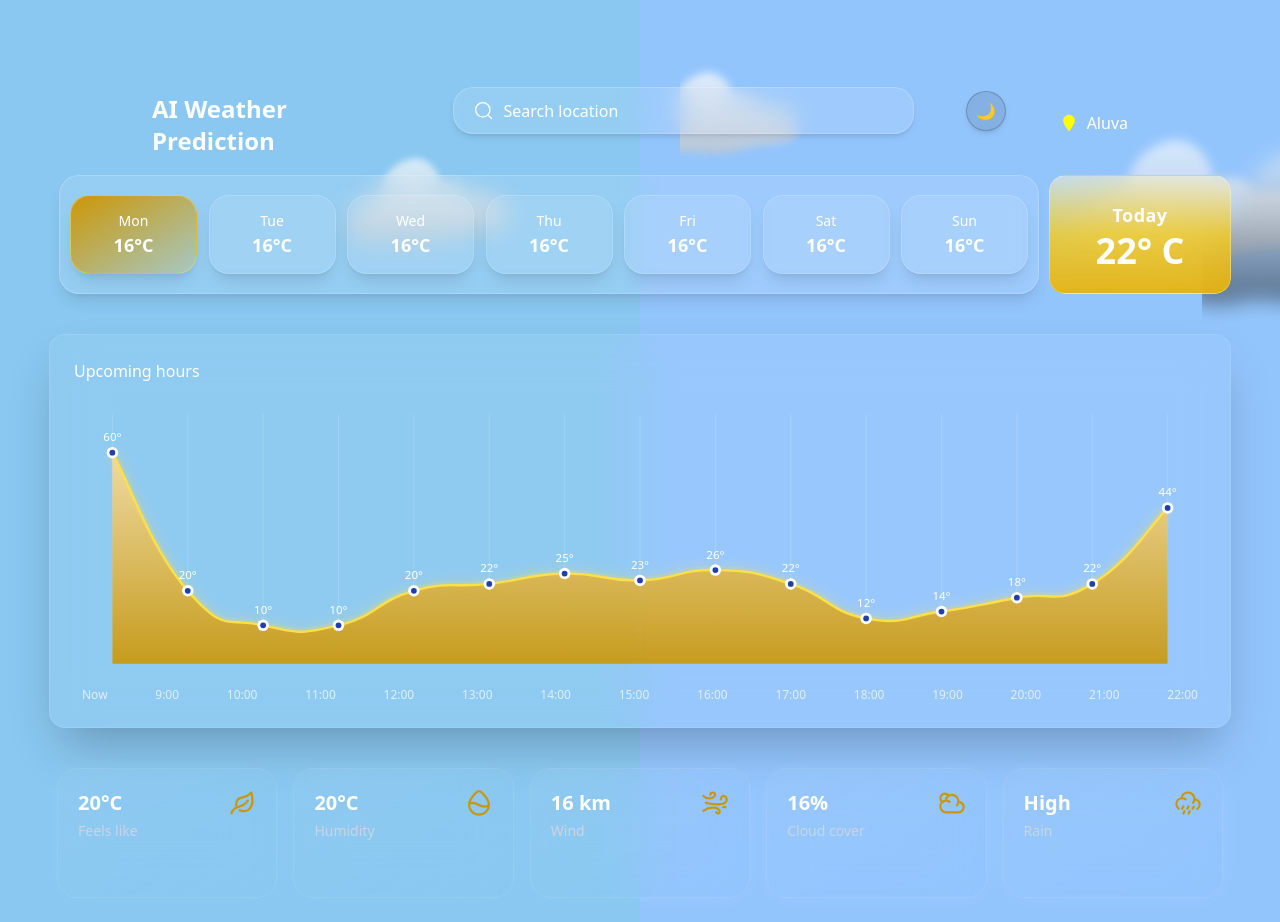
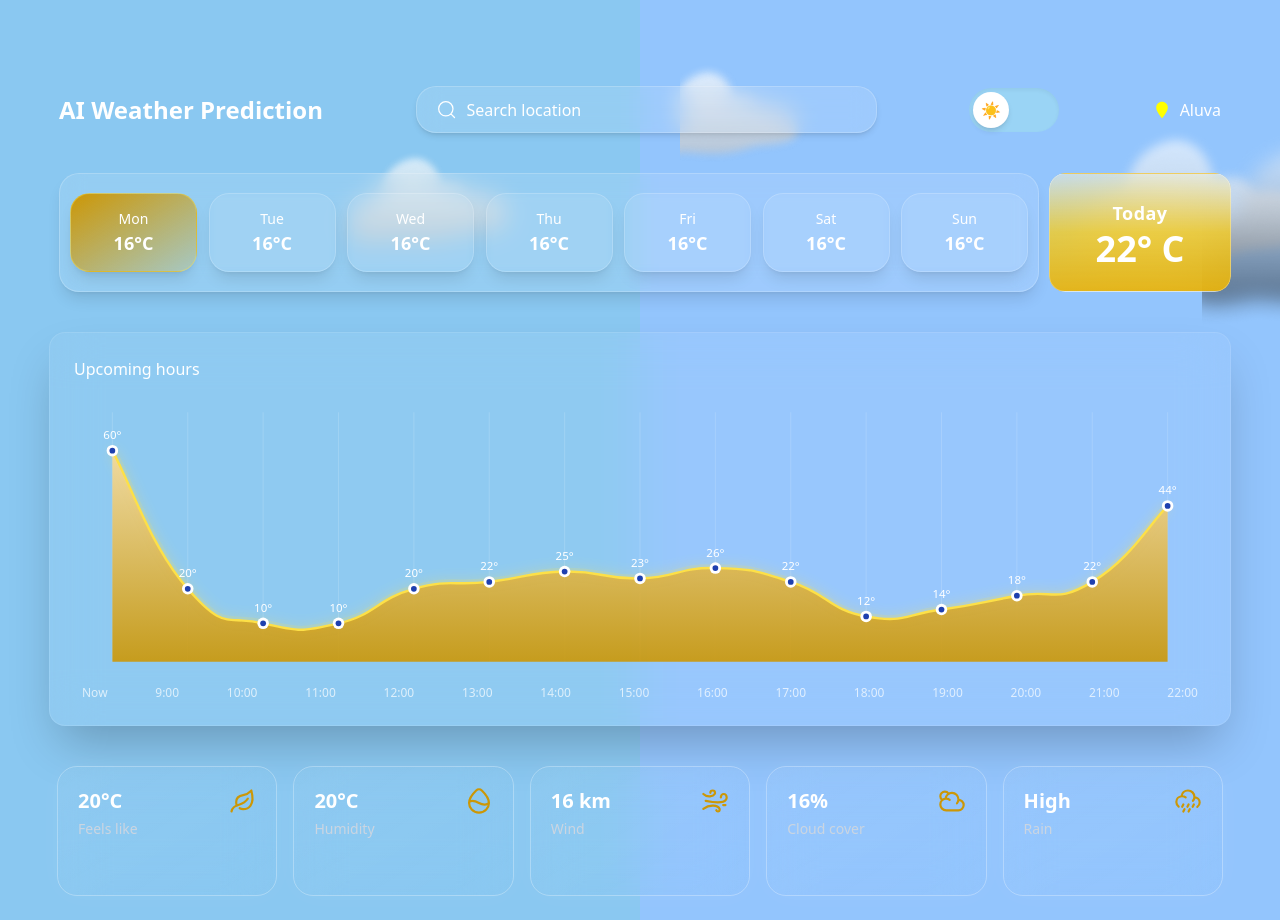
Before and after one commit to anugrahsivadasan-react/ziya-weather, a React (Vite) app: page / in a window 1280 px wide. Built offline with nearby package versions, Linux system fonts and the light colour scheme.

Commit message:
nav alligned

```diff
--- a/src/components/WeatherDetailsPanel.tsx
+++ b/src/components/WeatherDetailsPanel.tsx
@@ -43,7 +43,7 @@ const WeatherDetailsPanel: React.FC = () => {
           <div
             key={i}
             className="relative h-[130px] rounded-[20px] p-5 flex flex-col justify-between
-            bg-transparent backdrop-blur-xl border border-white/10
+            bg-transparent backdrop-blur-xl border border-white/30
             shadow-[0_0_30px_rgba(255,255,255,0.05)]"
           >
             {/* Glow */}
--- a/src/view/HomeView.tsx
+++ b/src/view/HomeView.tsx
@@ -74,14 +74,26 @@ const HomeView: React.FC<HomeViewProps> = ({ darkMode, setDarkMode }) => {
       {/* Content Layer */}
      <div className="relative z-10">
   {/* Top Section: Heading + Search + Theme + Location */}
-        <div className="w-full flex items-center justify-between px-[128px] pt-[38px]">
+  <div
+    className="
+      max-w-[1162px] mx-auto flex items-center justify-between pt-[38px]
+      px-4 sm:px-6 lg:px-0
+      flex-wrap gap-4
+    "
+  >
     {/* Heading */}
-          <h1 className="text-white text-2xl font-semibold w-[248px] h-[36px]">
+    <h1 className="text-white text-xl sm:text-2xl font-semibold w-full sm:w-auto">
       AI Weather Prediction
     </h1>
 
     {/* Search Bar */}
-          <div className="w-[461px] h-[47px] flex items-center gap-[10px] bg-white/10 backdrop-blur-md rounded-[20px] border border-white/20 px-[20px] py-[10px] shadow-md">
+    <div
+      className="
+        w-full sm:w-[461px] h-[47px] flex items-center gap-[10px]
+        bg-white/10 backdrop-blur-md rounded-[20px]
+        border border-white/20 px-[20px] py-[10px] shadow-md
+      "
+    >
       <svg
         xmlns="http://www.w3.org/2000/svg"
         fill="none"
@@ -106,16 +118,26 @@ const HomeView: React.FC<HomeViewProps> = ({ darkMode, setDarkMode }) => {
     {/* Theme Toggle */}
     <button
       onClick={() => setDarkMode(!darkMode)}
-            className="w-10 h-10 rounded-full
-            bg-black/10 dark:bg-white/10
-            backdrop-blur-md border border-black/20 dark:border-white/20
-            flex items-center justify-center shadow-md"
+      className={`
+        relative w-[90px] h-[44px] rounded-full transition-all duration-300
+        ${darkMode ? "bg-[#1e293b]" : "bg-[#9ad4f5]"}
+        shadow-inner
+      `}
     >
-            {darkMode ? "☀️" : "🌙"}
+      {/* Sliding Circle */}
+      <span
+        className={`
+          absolute top-[4px] w-[36px] h-[36px] rounded-full bg-white
+          flex items-center justify-center transition-all duration-300 shadow-md
+          ${darkMode ? "translate-x-[46px]" : "translate-x-[4px]"}
+        `}
+      >
+        {darkMode ? "🌙" : "☀️"}
+      </span>
     </button>
 
     {/* Location Display */}
-          <div className="flex items-center gap-2 text-white font-medium pt-[25px]">
+    <div className="flex items-center gap-2 text-white font-medium w-full sm:w-auto sm:pt-0 pt-2">
       <svg
         xmlns="http://www.w3.org/2000/svg"
         fill="yellow"
@@ -128,6 +150,8 @@ const HomeView: React.FC<HomeViewProps> = ({ darkMode, setDarkMode }) => {
       Aluva
     </div>
   </div>
+
+
 
         <section className="flex w-full max-w-[1182px] mx-auto">
           <WeekForcastStrip />
```
Lines whose indentation alone changed are shown as unchanged.
